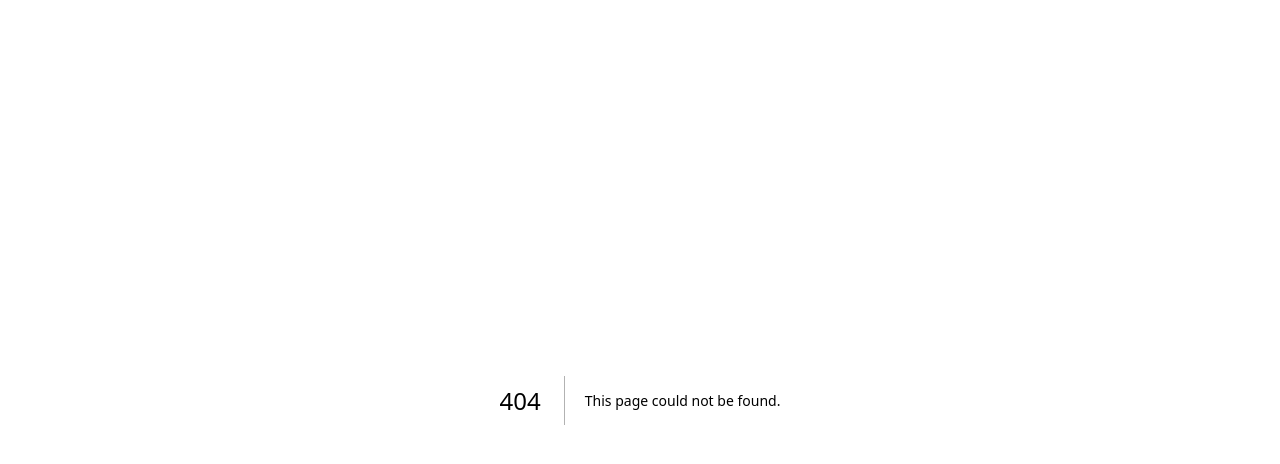
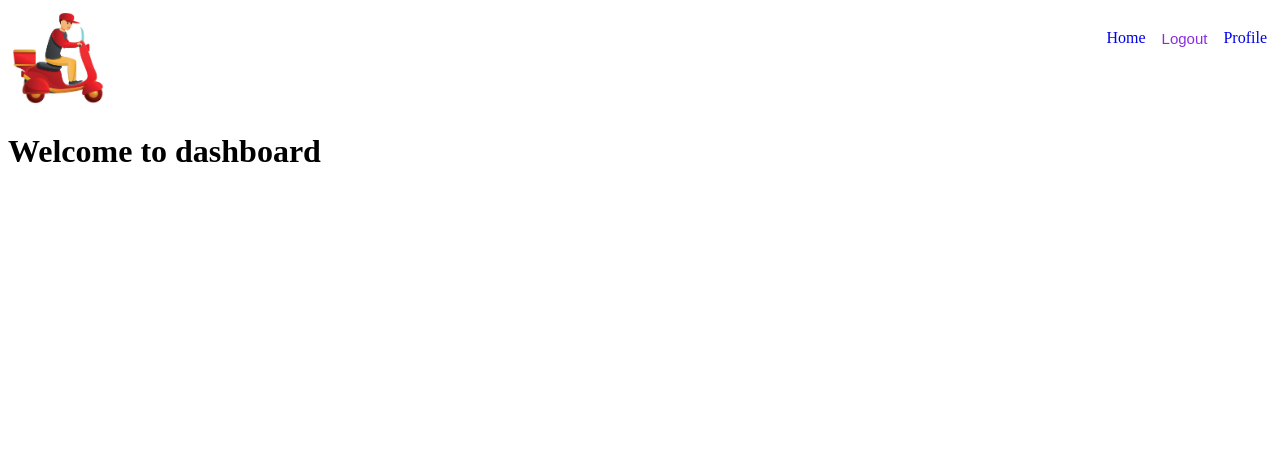
Before and after one commit to ratulrh04/Food-Delivery-Web-App, a Next.js app: page /restuarant/dashboard in a window 1280 px wide. Before the commit this address had no page. Shown: the top 464 px of the page. Built offline with nearby package versions, Linux system fonts and the light colour scheme; sample sign-in values are in the browser's storage.

Commit message:
SingUp page and dashboard navigation redirection

```diff
--- a/src/app/_components/RestuarantHeader.js
+++ b/src/app/_components/RestuarantHeader.js
@@ -1,9 +1,35 @@
 
-
+"use client"
 import Image from "next/image";
 import Link from "next/link";
+import { usePathname, useRouter } from "next/navigation";
+import { useEffect, useState } from "react";
 
 export default function RestaurantHeader() {
+
+  const[details, setDetails]=useState()
+  const router = useRouter()
+  const pathName = usePathname()
+
+ useEffect(() => {
+  let data = localStorage.getItem("restuarantUser");
+  if (!data) {
+    router.push("/restuarant");
+  }
+   else if(data && pathName == "/restuarant"){
+      router.push("./restuarant/dashboard")
+   }
+  else {
+    setDetails(JSON.parse(data));
+  }
+}, [router]);
+
+// Logout Function
+  const logOut = ()=>{
+     localStorage.removeItem('restuarantUser')
+     router.push("/restuarant");
+  }
+
   return (
     <div className="header-wrapper">
       <div className="logo">
@@ -14,17 +40,21 @@
           height={100}
           priority
         />
-      </div>
-      <ul>
-        <li>
-           <Link href="/"> Home </Link>
-        </li>
-        <li>
-           <Link href="/"> Login/Signup </Link>
-        </li>
-        <li>
-           <Link href="/"> Profile </Link>
-        </li>
+   </div>
+     <ul>
+     <li>
+        <Link href="/"> Home </Link>
+    </li>
+     {
+       details && details.name ?
+       <>
+         <li> <button onClick={logOut}>Logout</button> </li>
+         <li><Link href="/"> Profile </Link></li>
+       </>
+          :
+        <li> <Link href="/"> Login/Signup </Link> </li>
+     }
+
       </ul>
     </div>
   );
--- /dev/null
+++ b/src/app/restuarant/dashboard/page.js
@@ -0,0 +1,14 @@
+import RestaurantHeader from "@/app/_components/RestuarantHeader";
+import "./../style.css"
+
+const Dashboard = () => {
+    return (
+        <div>
+            {/* Restuarant Navbar import here */}
+            <RestaurantHeader/>
+            <h1>Welcome to dashboard</h1>
+        </div>
+    );
+};
+
+export default Dashboard;
--- a/src/app/restuarant/style.css
+++ b/src/app/restuarant/style.css
@@ -12,6 +12,13 @@
 .header-wrapper ul li a{
     text-decoration: none;
 }
+.header-wrapper ul li button{
+    background-color: transparent;
+    border: none;
+    color:blueviolet ;
+    font-size: 15px;
+    cursor: pointer;
+}
 .footer-wrapper{
     position: fixed;
     bottom: 0;
```
Also changed, not shown: src/app/_components/restuarantSingUp.js (+13 -7 lines), src/app/library/restuarantModel.js (line endings or trailing spaces).
